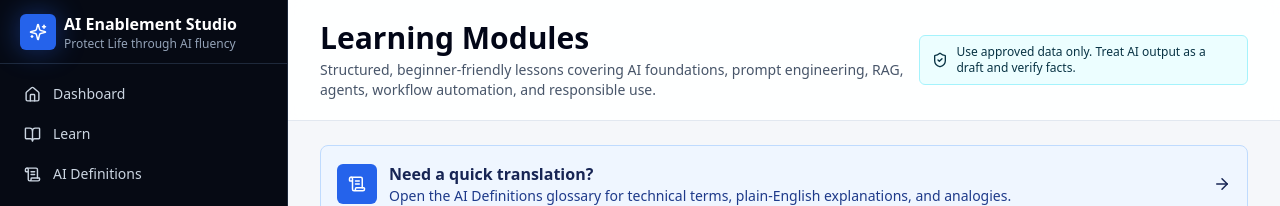
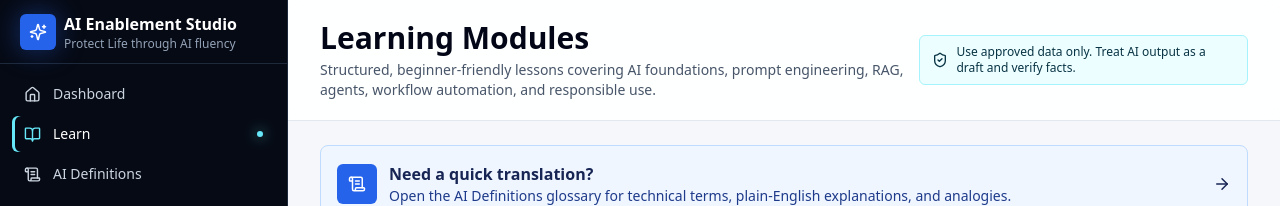
Before and after one commit to kevinderosajr/aiacademy, a Next.js app: page /learn in a window 1280 px wide. Shown: the top 206 px of the page. Built offline with nearby package versions, Linux system fonts and the light colour scheme; no server answers; the database is empty.

Commit message:
Highlight active sidebar route

```diff
--- a/components/app-sidebar.tsx
+++ b/components/app-sidebar.tsx
@@ -1,5 +1,9 @@
+"use client";
+
 import Link from "next/link";
+import { usePathname } from "next/navigation";
 import { BarChart3, BookOpen, Bot, CircleGauge, FlaskConical, Home, Library, MessagesSquare, ScrollText, ShieldCheck, Sparkles, Trophy, Users, Wrench } from "lucide-react";
+import { cn } from "@/lib/utils";
 
 const items = [
   [Home, "Dashboard", "/dashboard"],
@@ -18,6 +22,13 @@ const items = [
 ] as const;
 
 export function AppSidebar() {
+  const pathname = usePathname();
+
+  const isActive = (href: string) => {
+    if (href === "/dashboard") return pathname === href;
+    return pathname === href || pathname.startsWith(`${href}/`);
+  };
+
   return (
     <aside className="sticky top-0 hidden h-screen w-72 shrink-0 border-r border-slate-800 bg-[#060a14] text-white lg:block">
       <div className="flex h-16 items-center gap-2 border-b border-slate-800 px-5">
@@ -30,12 +41,26 @@ export function AppSidebar() {
         </div>
       </div>
       <nav className="space-y-1 p-3">
-        {items.map(([Icon, label, href]) => (
-          <Link key={href} href={href} className="flex items-center gap-3 rounded-md px-3 py-2 text-sm font-medium text-slate-300 hover:bg-blue-500/15 hover:text-white">
-            <Icon size={17} />
-            {label}
-          </Link>
-        ))}
+        {items.map(([Icon, label, href]) => {
+          const active = isActive(href);
+          return (
+            <Link
+              key={href}
+              href={href}
+              aria-current={active ? "page" : undefined}
+              className={cn(
+                "group relative flex items-center gap-3 rounded-md px-3 py-2 text-sm font-medium transition",
+                active
+                  ? "bg-cyan-300/12 text-white shadow-[inset_3px_0_0_rgba(103,232,249,1)]"
+                  : "text-slate-300 hover:bg-blue-500/15 hover:text-white"
+              )}
+            >
+              <Icon size={17} className={cn("transition", active ? "text-cyan-300" : "text-slate-300 group-hover:text-cyan-200")} />
+              <span>{label}</span>
+              {active && <span className="ml-auto size-1.5 rounded-full bg-cyan-300 shadow-[0_0_14px_rgba(103,232,249,0.9)]" />}
+            </Link>
+          );
+        })}
       </nav>
     </aside>
   );
```
